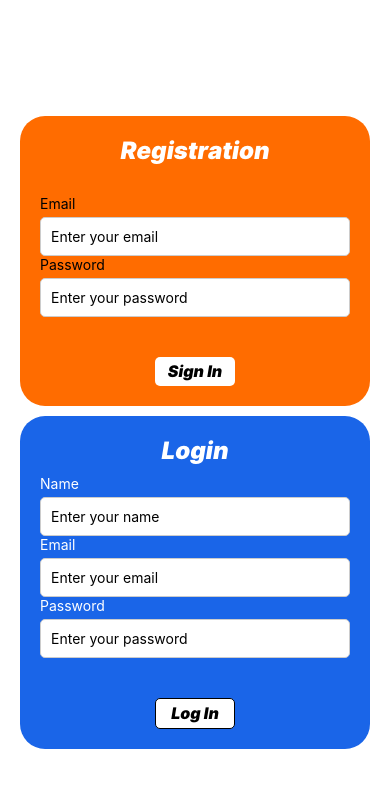
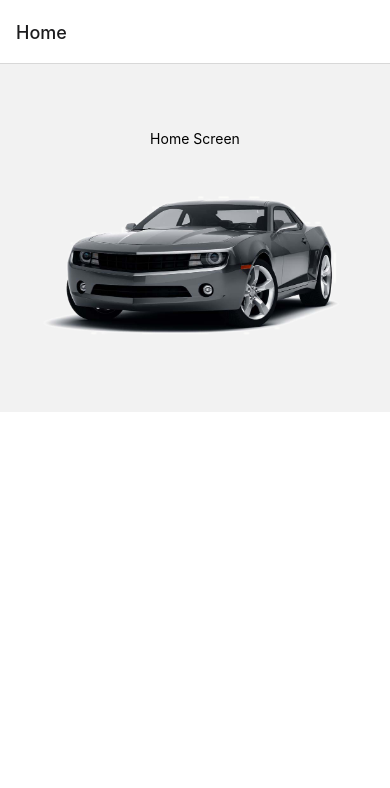
Before and after one commit to NickPosvystak/PhoneApp, a React Native app in the folder PhoneApp/: screen /Home in a window 390 px wide. Shown: the top 788 px of the page. Built offline with nearby package versions, Linux system fonts and the light colour scheme.

Commit message:
navigation

```diff
--- a/PhoneApp/App.js
+++ b/PhoneApp/App.js
@@ -1,19 +1,26 @@
-import { StatusBar } from "expo-status-bar";
+// import "react-native-gesture-handler";
+import "react-native-gesture-handler";
+
+import React from "react";
+
 import {
   Platform,
   StyleSheet,
   Text,
   View,
-  Image,
   SafeAreaView,
   TouchableWithoutFeedback,
   Keyboard,
 } from "react-native";
-import Car from "./Images/car.png";
 import { useFonts } from "expo-font";
-import { useState } from "react";
 import { RegistrationScreen } from "./Screens/RegistrationScreen";
 import { LoginScreen } from "./Screens/LoginScreen";
+import { NavigationContainer } from "@react-navigation/native";
+import { StatusBar } from "expo-status-bar";
+import { createStackNavigator } from "@react-navigation/stack";
+import Home from "./Screens/Home";
+
+const MainStack = createStackNavigator();
 
 export default function App() {
   const [fontsLoaded] = useFonts({
@@ -25,18 +32,24 @@
   }
 
   return (
-    <TouchableWithoutFeedback onPress={Keyboard.dismiss}>
+    <NavigationContainer>
+      {/* <TouchableWithoutFeedback onPress={Keyboard.dismiss}> */}
+        <MainStack.Navigator initialRouteName="Home">
+          <MainStack.Screen name= "Registration" component={RegistrationScreen} />
+          <MainStack.Screen name= "Login" component={LoginScreen} />
+          <MainStack.Screen name= "Home" component={Home} />
+        </MainStack.Navigator>
         <SafeAreaView style={styles.container}>
-        {/* <Image source={Car} style={{ width: 350, height: 200 }} /> */}
-        <View style={styles.box}>
+          {/* <View style={styles.box}>
             <RegistrationScreen />
           </View>
           <View>
             <LoginScreen />
-        </View>
+          </View> */}
           <StatusBar style="auto" />
         </SafeAreaView>
-    </TouchableWithoutFeedback>
+      {/* </TouchableWithoutFeedback> */}
+    </NavigationContainer>
   );
 }
 
--- /dev/null
+++ b/PhoneApp/Screens/Home.js
@@ -0,0 +1,22 @@
+import React from "react";
+import { View, Text, StyleSheet, Image } from "react-native";
+import Car from "../Images/car.png";
+
+const Home = () => {
+  return (
+    <View style={styles.container}>
+      <Text>Home Screen</Text>
+      <Image source={Car} style={{ width: 350, height: 200 }} />
+    </View>
+  );
+};
+
+const styles = StyleSheet.create({
+  container: {
+    flex: 1,
+    alignItems: "center",
+    justifyContent: "center",
+  },
+});
+
+export default Home;
--- a/PhoneApp/Screens/RegistrationScreen.js
+++ b/PhoneApp/Screens/RegistrationScreen.js
@@ -1,6 +1,8 @@
+import { useNavigation } from "@react-navigation/native";
 import React, { useState } from "react";
 import {
   Alert,
+  Button,
   StyleSheet,
   Text,
   TextInput,
@@ -12,14 +14,13 @@
   const [email, setEmail] = useState("");
   const [password, setPassword] = useState("");
 
-
-
   const signIn = () => {
-    Alert.alert("Credentials", `${email} + ${password}`)
-    console.log('email: ', name);
-    console.log('email: ', password);
+    Alert.alert("Credentials", `${email} + ${password}`);
+    console.log("email: ", name);
+    console.log("email: ", password);
     console.debug("Welcome!");
   };
+  const navigation = useNavigation();
   return (
     <View style={styles.container}>
       <Text style={styles.title}>Registration</Text>
@@ -46,6 +47,10 @@
       <TouchableOpacity style={styles.button} onPress={signIn}>
         <Text style={styles.buttonTitle}>Sign In</Text>
       </TouchableOpacity>
+      <Button
+        title="Go to login"
+        onPress={() => navigation.navigate("Login")}
+      />
     </View>
   );
 };
```
Also changed, not shown: PhoneApp/package.json (+6 -1 lines), 1 other file (tests, documents, lock files or other folders). Lines whose indentation alone changed are shown as unchanged.
